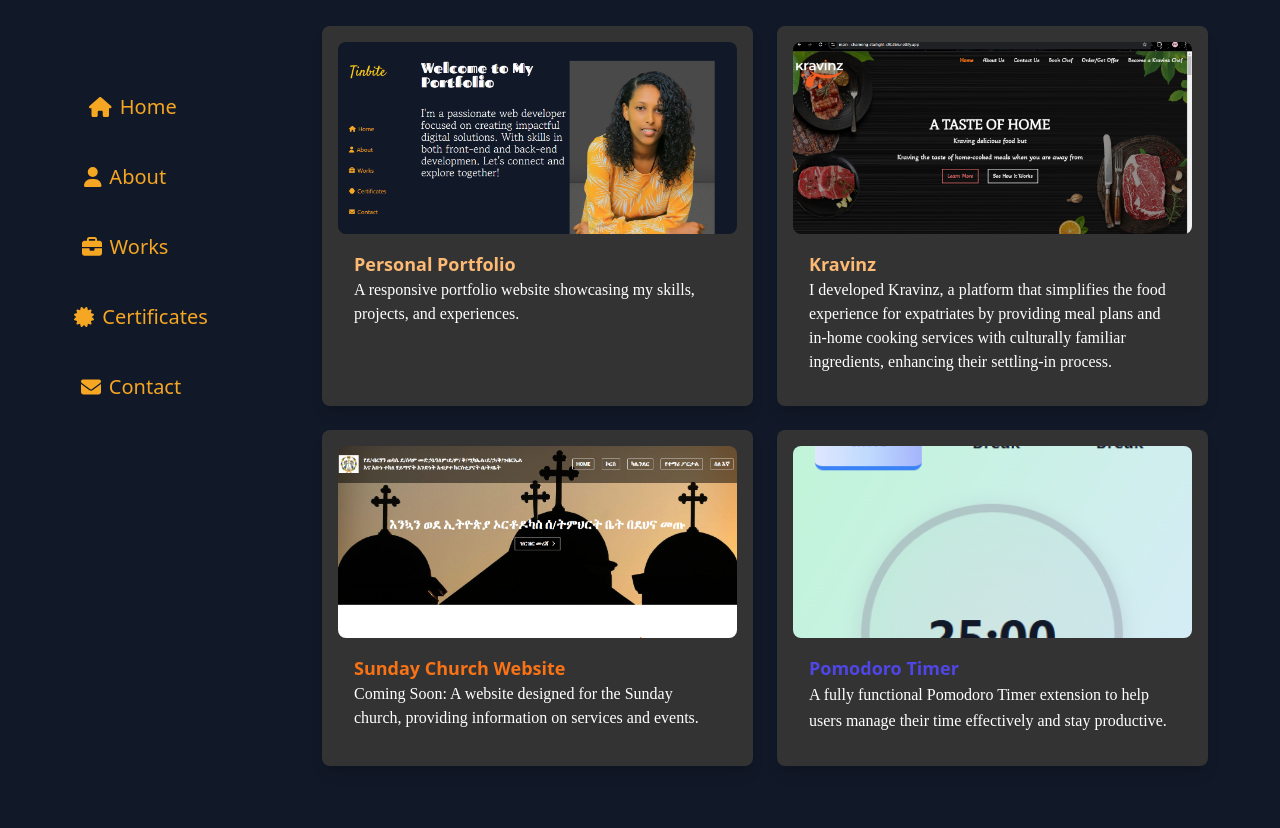
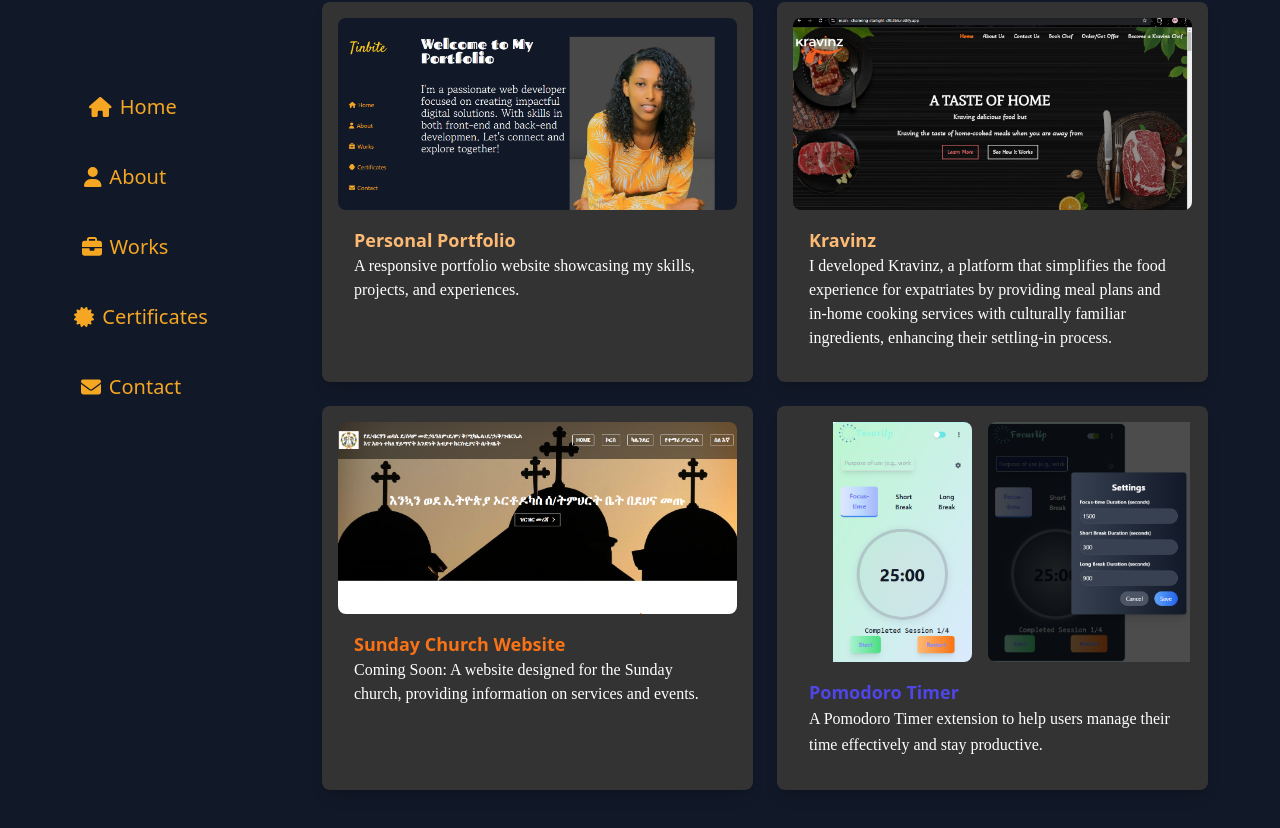
Before and after one commit to tinbit25/Portifolio, a React (Vite) app: page /works in a window 1280 px wide. Shown: the part 226-1054 px from the top of the page. Built offline with nearby package versions, Linux system fonts and the light colour scheme; a web font is replaced by a local one.

Commit message:
change the works

```diff
--- a/src/components/Works.jsx
+++ b/src/components/Works.jsx
@@ -1,6 +1,7 @@
 import React, { useEffect } from 'react';
 import portifolio from '../assets/images/portifolio.png';
 import pomodoro from '../assets/images/pomodoro.png';
+import pomodoro2 from '../assets/images/pomodoro2.png';
 import church from '../assets/images/orthdox.png';
 import kravinz from '../assets/images/kravinz.png';
 
@@ -45,11 +46,14 @@ const Works = ({ theme }) => {
         </div>
 
         <div className="project-card shadow-lg rounded-lg overflow-hidden opacity-0 transform translate-y-10">
-          <img src={pomodoro} alt="Pomodoro Timer Project" className="project-image w-full h-48 object-cover" />
+          <div className="flex flex-row justify-between space-x-4">
+        <img src={pomodoro} alt="Pomodoro Timer Project" className="project-image h-60 pl-10 object-cover" />
+        <img src={pomodoro2} alt="Pomodoro Timer Project" className="project-image pr-16 h-60 object-cover" />
+        </div>
           <div className="p-4">
             <h3 className="font-bold text-lg text-indigo-600">Pomodoro Timer</h3>
             <p className="text-white playpen-sans text-md leading-relaxed">
-              A fully functional Pomodoro Timer extension to help users manage their time effectively and stay productive.
+              A Pomodoro Timer extension to help users manage their time effectively and stay productive.
             </p>
           </div>
         </div>
```
Also changed, not shown: src/assets/images/pomodoro2.png (added).
